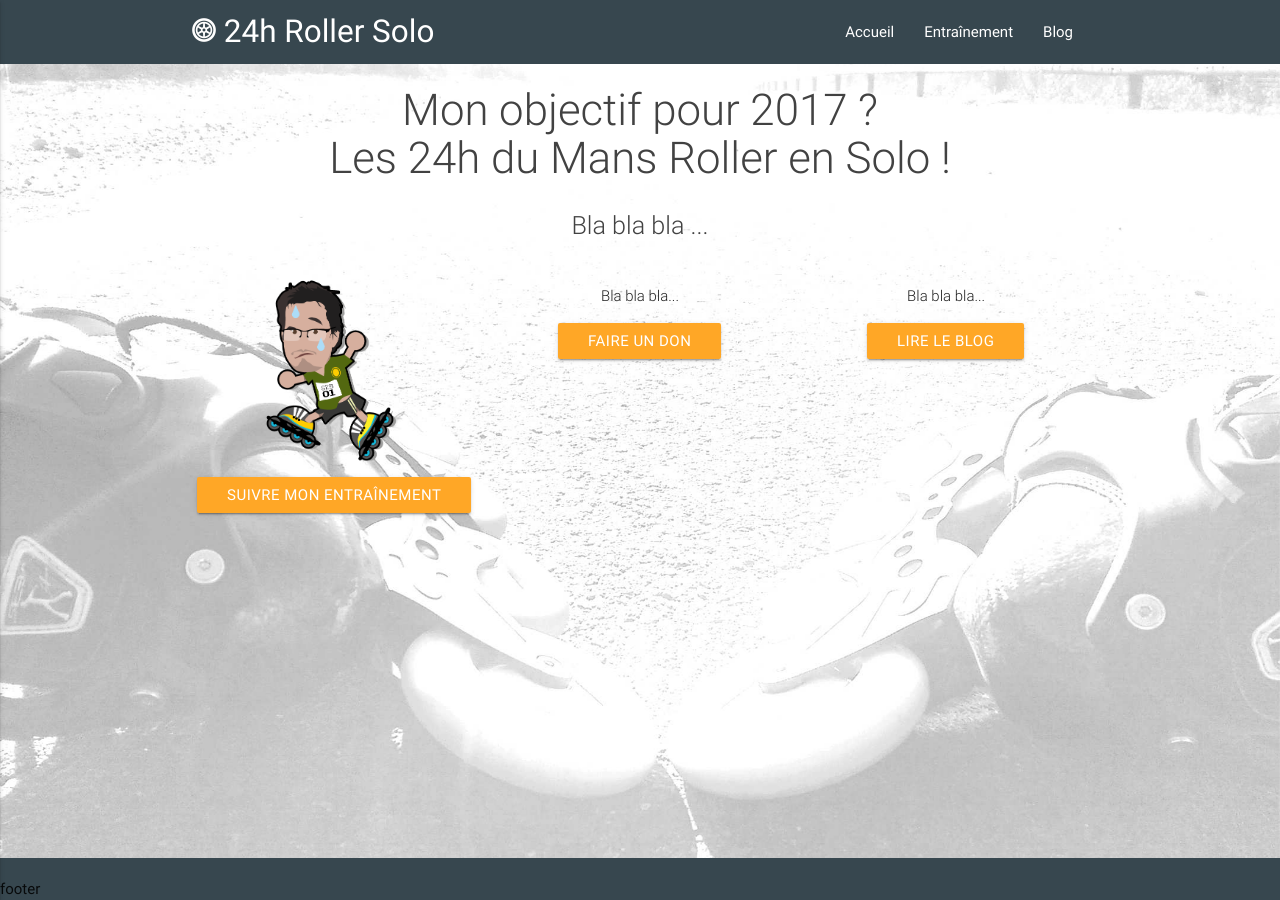
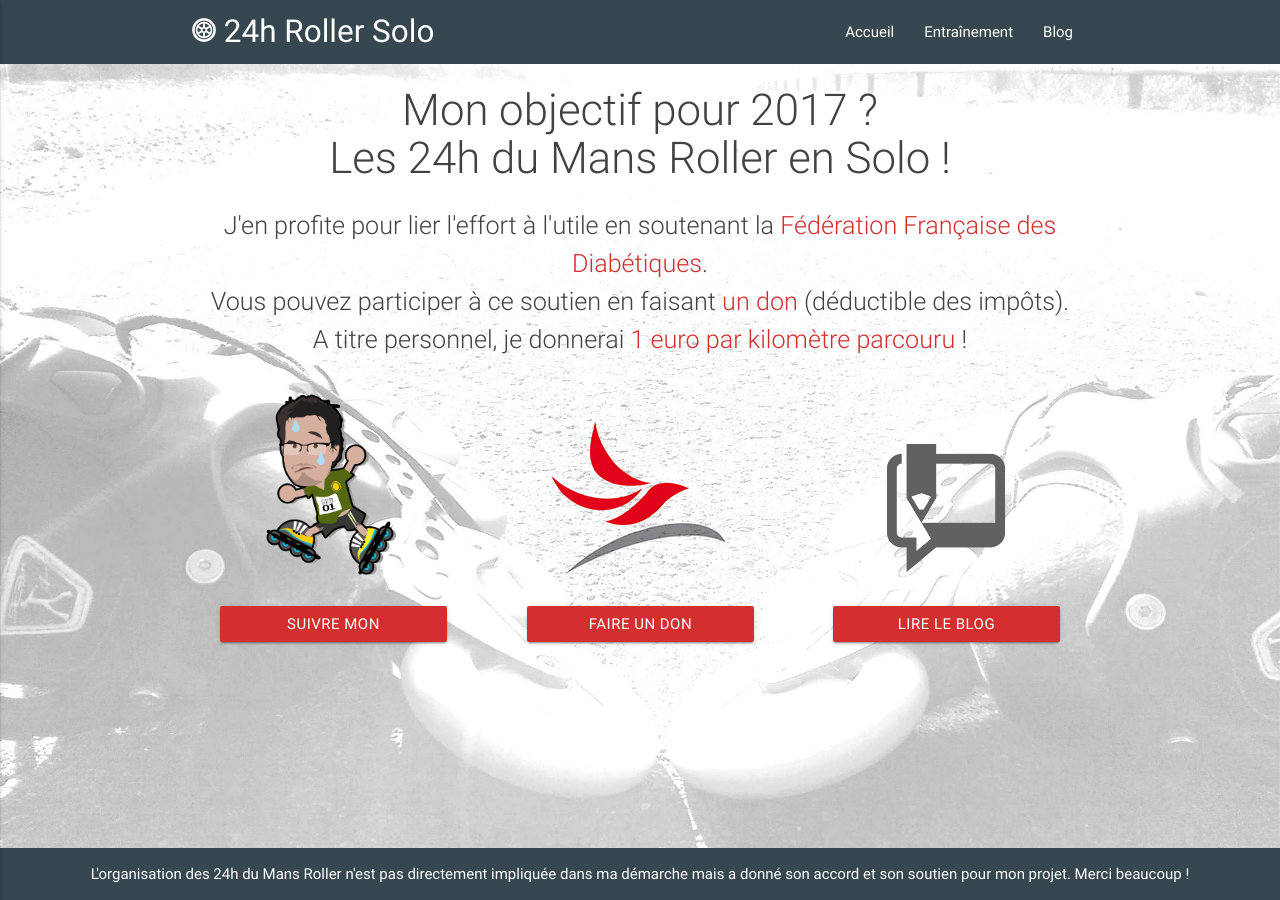
Before and after one commit to 24hRollerSolo/24hRollerSolo.github.io, a Jekyll site: the page built from index.html, in a window 1280 px wide. Built offline with Jekyll 4.4.1, drawn with Linux system fonts in a browser that asks for light colours.

Commit message:
Add index content

```diff
--- a/_includes/footer.html
+++ b/_includes/footer.html
@@ -1,3 +1,8 @@
 <footer class="page-footer">
-footer
+  <div>
+    <p class="white-text center">
+    L'organisation des 24h du Mans Roller n'est pas directement impliquée dans ma démarche
+    mais a donné son accord et son soutien pour mon projet. Merci beaucoup !
+    </p>
+  </div>
 </footer>
--- a/_sass/components/_global.scss
+++ b/_sass/components/_global.scss
@@ -346,7 +346,7 @@
 // Footer
 footer.page-footer {
   // margin-top: 20px;
-  padding-top: 20px;
+  // padding-top: 20px;
   background-color: $footer-bg-color;
 
   .footer-copyright {
--- a/_sass/components/_variables.scss
+++ b/_sass/components/_variables.scss
@@ -37,7 +37,7 @@
 $primary-color-light: lighten($primary-color, 15%) !default;
 $primary-color-dark: darken($primary-color, 15%) !default;
 
-$secondary-color: color("orange", "lighten-1") !default;
+$secondary-color: color("red", "darken-2") !default;
 $success-color: color("green", "base") !default;
 $error-color: color("red", "base") !default;
 $link-color: color("light-blue", "darken-1") !default;
--- a/assets/styles/main.scss
+++ b/assets/styles/main.scss
@@ -13,4 +13,9 @@
   flex: 1 0 auto;
 }
 
+.btn-block {
+  width: 80%;
+  margin-top: 16px;
+}
+
 @import "materialize";
--- a/index.html
+++ b/index.html
@@ -5,28 +5,39 @@
 <h1 class="light center grey-text text-darken-3">Mon objectif pour 2017 ?<br/>Les 24h du Mans Roller en Solo !</h1>
 
 <div>
-  <p class="flow-text center grey-text text-darken-3">Bla bla bla ...</p>
+  <p class="flow-text grey-text text-darken-3 center">
+    J'en profite pour lier l'effort à l'utile en soutenant
+    la <a  class="red-text text-darken-2" href="https://www.federationdesdiabetiques.org/" target="_blank">Fédération Française des Diabétiques</a>.<br />
+    Vous pouvez participer à ce soutien en faisant <a class="red-text text-darken-2" href="#">un don</a> (déductible des impôts).<br />
+    A titre personnel, je donnerai <a class="red-text text-darken-2" href="#">1 euro par kilomètre parcouru</a> !
+  </p>
 </div>
 
 <div class="row">
-  <div class="col s12 m4">
-    <div class="center">
+  <div class="col s12 m12 l4 center">
+    <div>
       <img height="200" src="{{ "/assets/images/avatar.png" | relative_url }}" />
-      <a href="/training" class="center waves-effect waves-light btn">Suivre mon entraînement</a>
+    </div>
+    <div>
+      <a href="/training" class="center waves-effect waves-light btn btn-block">Suivre mon entraînement</a>
     </div>
   </div>
 
-  <div class="col s12 m4">
-    <div class="center">
-      <p class="light">Bla bla bla...</p>
-      <a href="http://www.alvarum.com/sebastienprunier" target="_blank" class="center waves-effect waves-light btn">Faire un don</a>
+  <div class="col s12 m12 l4 center">
+    <div>
+      <img height="200" src="{{ "/assets/images/ffd_logo.png" | relative_url }}" />
+    </div>
+    <div>
+      <a href="http://www.alvarum.com/sebastienprunier" target="_blank" class="center waves-effect waves-light btn btn-block">Faire un don</a>
     </div>
   </div>
 
-  <div class="col s12 m4">
-    <div class="center">
-      <p class="light">Bla bla bla...</p>
-      <a href="/blog" class="center waves-effect waves-light btn">Lire le blog</a>
+  <div class="col s12 m12 l4 center">
+    <div>
+      <img height="200" src="{{ "/assets/images/blog_logo.png" | relative_url }}" />
+    </div>
+    <div>
+      <a href="/blog" class="center waves-effect waves-light btn btn-block">Lire le blog</a>
     </div>
   </div>
 </div>
```
Also changed, not shown: assets/images/blog_logo.png (added), assets/images/ffd_logo.png (added).
